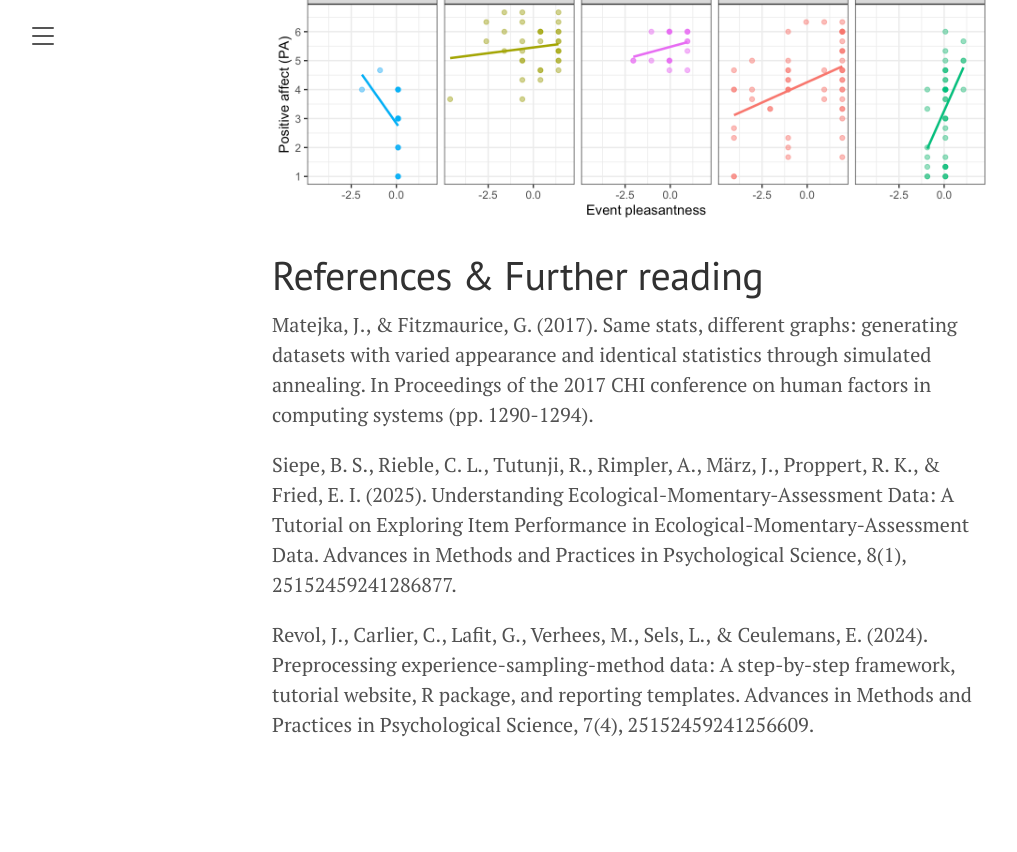
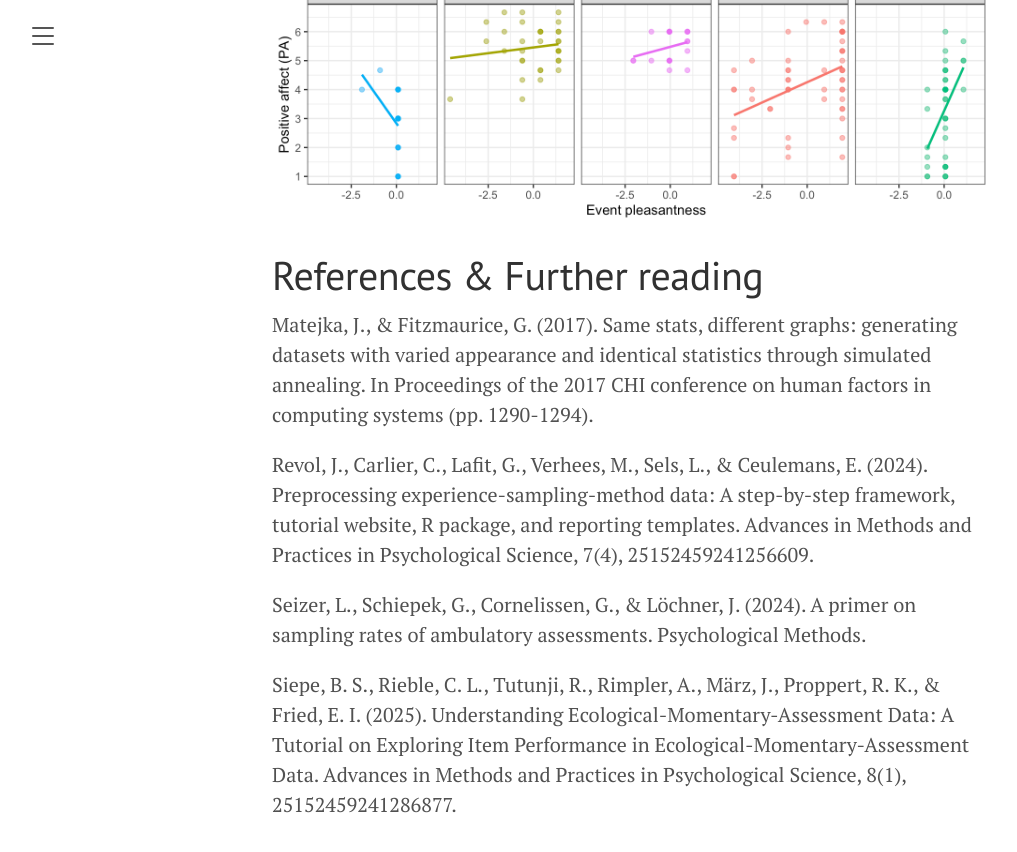
Before and after one commit to lennartseizer/ild, a Jekyll site: the page built from 2.md, in a window 1280 px wide and 900 px high, scrolled down 22691 px. Shown: the top 852 px of the window, without its empty margins (8-1025 px from the left). Built offline with Jekyll 4.4.1, drawn with Linux system fonts in a browser that asks for light colours; our own code applies the rules of GitHub Pages for plain Markdown files; before the commit the page ends 23511 px from its top, so only the background shows below that.

Commit message:
Auto-render Rmd → md [skip ci]

```diff
--- a/2.md
+++ b/2.md
@@ -685,14 +685,18 @@ generating datasets with varied appearance and identical statistics
 through simulated annealing. In Proceedings of the 2017 CHI conference
 on human factors in computing systems (pp. 1290-1294).
 
+Revol, J., Carlier, C., Lafit, G., Verhees, M., Sels, L., & Ceulemans,
+E. (2024). Preprocessing experience-sampling-method data: A step-by-step
+framework, tutorial website, R package, and reporting templates.
+Advances in Methods and Practices in Psychological Science, 7(4),
+25152459241256609.
+
+Seizer, L., Schiepek, G., Cornelissen, G., & Löchner, J. (2024). A
+primer on sampling rates of ambulatory assessments. Psychological
+Methods.
+
 Siepe, B. S., Rieble, C. L., Tutunji, R., Rimpler, A., März, J.,
 Proppert, R. K., & Fried, E. I. (2025). Understanding
 Ecological-Momentary-Assessment Data: A Tutorial on Exploring Item
 Performance in Ecological-Momentary-Assessment Data. Advances in Methods
 and Practices in Psychological Science, 8(1), 25152459241286877.
-
-Revol, J., Carlier, C., Lafit, G., Verhees, M., Sels, L., & Ceulemans,
-E. (2024). Preprocessing experience-sampling-method data: A step-by-step
-framework, tutorial website, R package, and reporting templates.
-Advances in Methods and Practices in Psychological Science, 7(4),
-25152459241256609.
```
Also changed, not shown: 5.md (+1 -1 lines).
